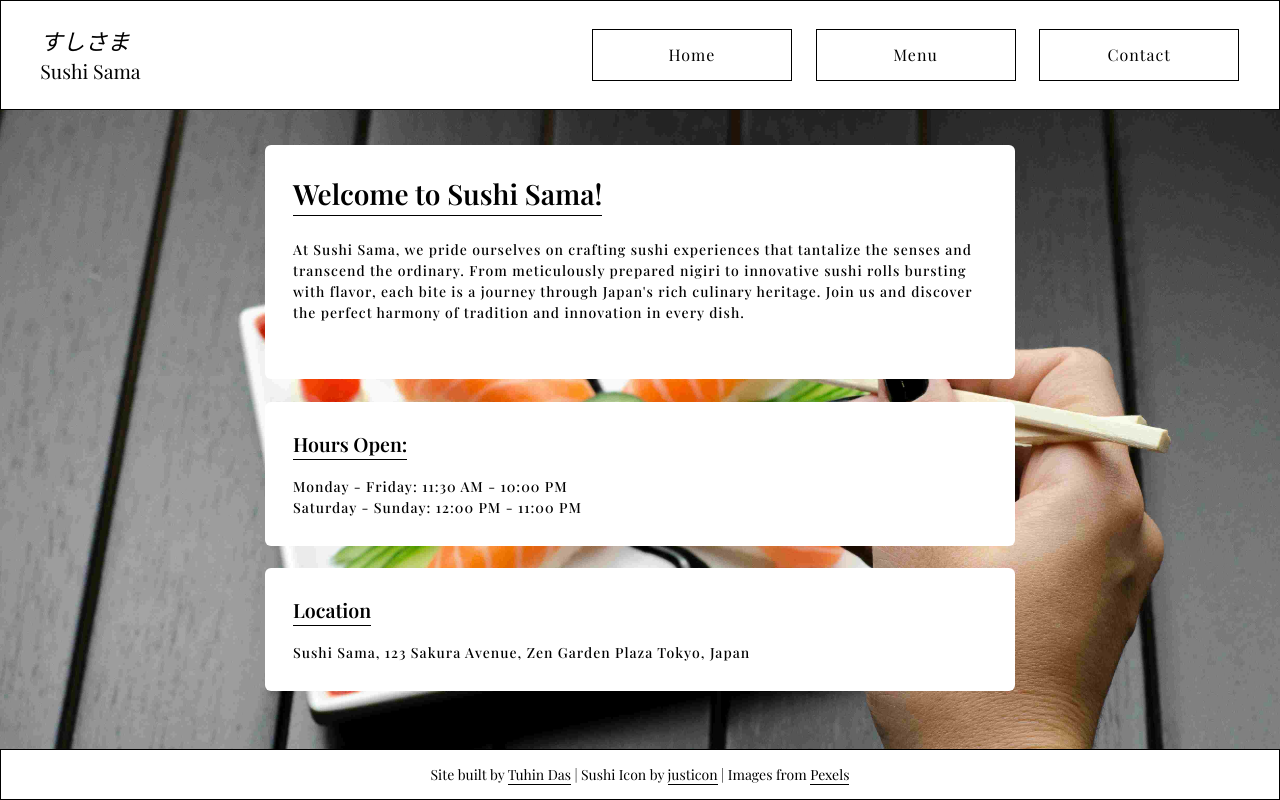
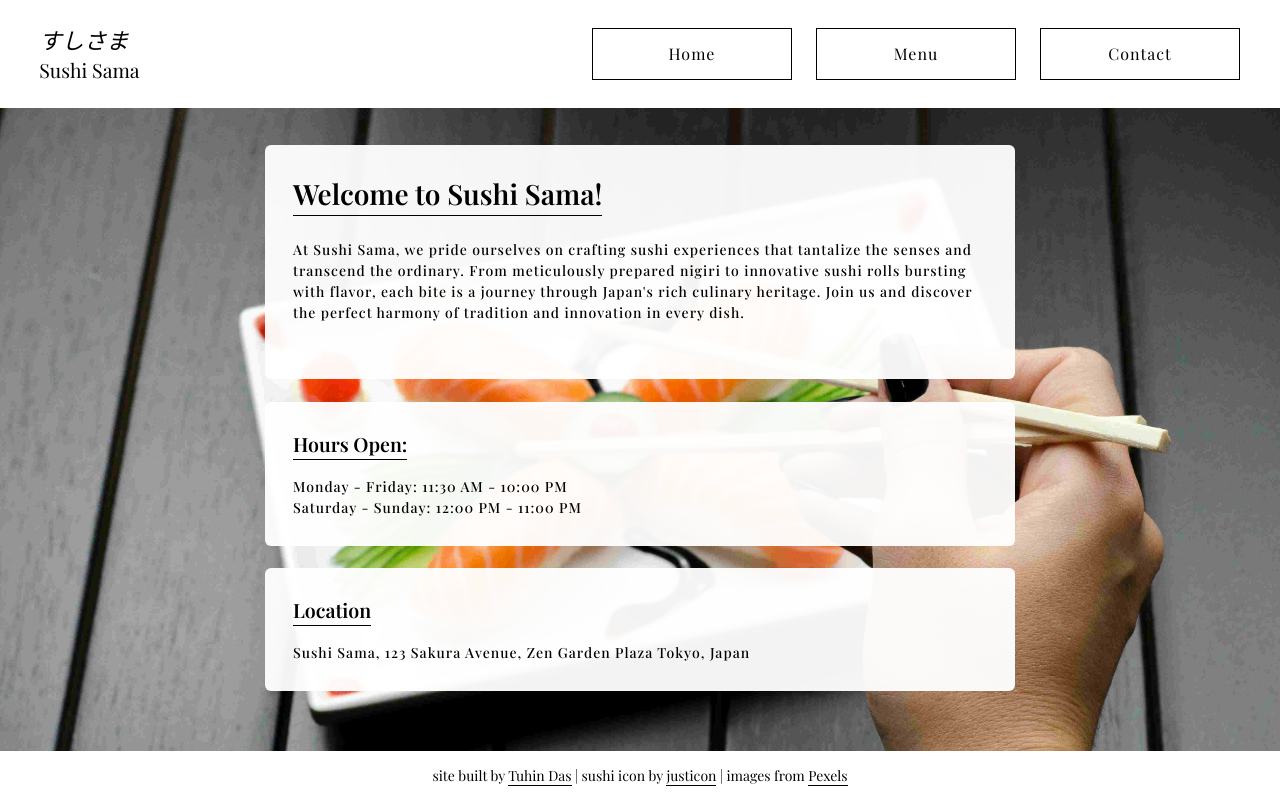
Before and after one commit to tuhindas56/top-restaurant-page, a website built with webpack: page src/index.html in a window 1280 px wide. Built offline with nearby package versions, Linux system fonts and the light colour scheme; a web font is replaced by a local one.

Commit message:
(css): Remove header and footer borders

```diff
--- a/src/style.css
+++ b/src/style.css
@@ -71,7 +71,6 @@ body {
 header,
 footer {
   padding: 1em 0;
-  border: 1px solid;
   background-color: #fff;
 }
 header {
@@ -143,7 +142,7 @@ header nav {
   padding: 2em;
   max-width: 750px;
   margin-inline: auto;
-  background-color: #fff;
+  background-color: #fffffff3;
   border-radius: 6px;
 }
 
--- a/src/ts/onPageLoad.ts
+++ b/src/ts/onPageLoad.ts
@@ -24,12 +24,12 @@ export default () => {
 
   footer.innerHTML = `
     <p>
-    Site built by
+    site built by
     <a href="https://github.com/tuhindas56/top-restaurant-page/" target="_blank" rel="noopener noreferrer">Tuhin Das</a>
     |
-    Sushi Icon by <a href="https://www.freepik.com/icon/sushi_2252075#fromView=keyword&page=1&position=0" target="_blank" rel="noopener noreferrer"> justicon</a>
+    sushi icon by <a href="https://www.freepik.com/icon/sushi_2252075#fromView=keyword&page=1&position=0" target="_blank" rel="noopener noreferrer"> justicon</a>
     |
-    Images from <a href="https://pexels.com/" target="_blank" rel="noopener noreferrer">Pexels</a>
+    images from <a href="https://pexels.com/" target="_blank" rel="noopener noreferrer">Pexels</a>
     </p>`
 
   document.body.appendChild(header)
```
